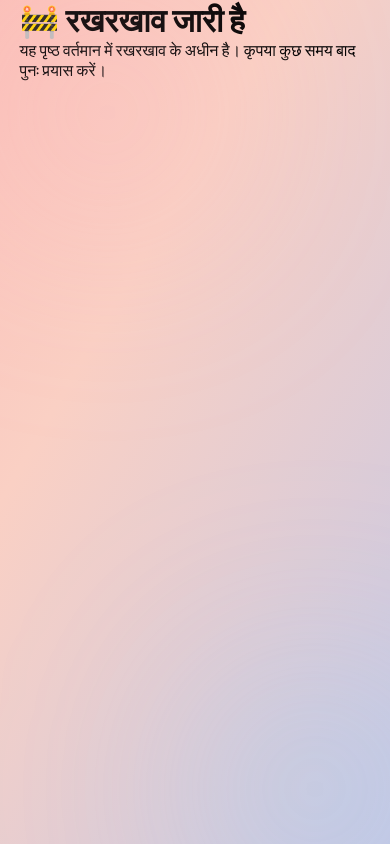
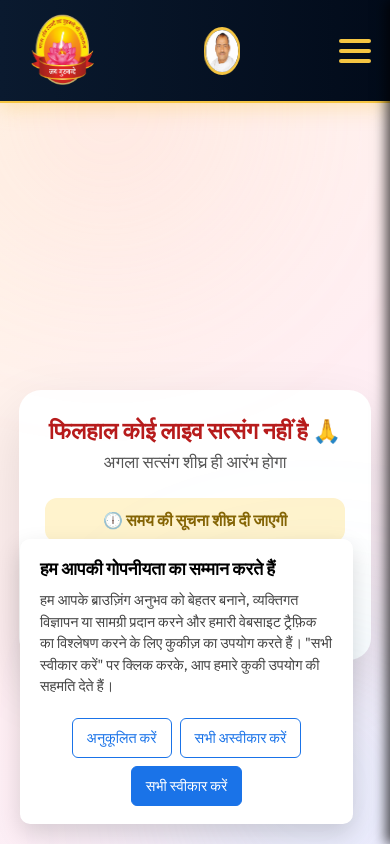
Before and after one commit to vikashsingh813/jaygurubandey, a React (Vite) app: page /live-now in a window 390 px wide. Built offline with nearby package versions, Linux system fonts and the light colour scheme.

Commit message:
Inital Commit

```diff
--- a/src/main.jsx
+++ b/src/main.jsx
@@ -37,6 +37,7 @@ import StayConnected from './pages/StayConnected.jsx'
 import AshramRules from './pages/Beforeyouvisit.jsx'
 import DivineMoments from './pages/DivineMoments.jsx'
 import QuickStart from './pages/QuickStart.jsx'
+import LiveNow from './pages/LiveNow.jsx'
 
 
 const router = createBrowserRouter([
@@ -77,6 +78,7 @@ const router = createBrowserRouter([
       { path: 'beforeyouvisit', element: <AshramRules /> },
       { path: 'divine', element: <DivineMoments /> },
       { path: 'quickstart', element: <QuickStart /> },
+      { path: 'live-now', element: <LiveNow /> },
     ],
   },
   { path: '*', element: <NotFound /> },
--- /dev/null
+++ b/src/pages/LiveNow.css
@@ -0,0 +1,198 @@
+/* ===============================
+   LIVE NOW PAGE (SCOPED)
+================================ */
+
+/* ===== Page Background ===== */
+.live-page {
+  min-height: 100vh;
+  display: flex;
+  align-items: center;
+  justify-content: center;
+  background: linear-gradient(135deg, #fff5e6, #ffeef3, #f6f0ff);
+  font-family: "Poppins", system-ui, sans-serif;
+  padding: 2rem;
+}
+
+/* ===== Card ===== */
+.live-page .live-card {
+  width: 100%;
+  max-width: 820px;
+  background: #ffffff;
+  border-radius: 22px;
+  padding: 2.5rem;
+  box-shadow: 0 25px 60px rgba(0, 0, 0, 0.12);
+  text-align: center;
+  animation: fadeUp 0.6s ease;
+}
+
+/* ===== Live Indicator ===== */
+.live-page .live-indicator {
+  display: inline-flex;
+  align-items: center;
+  gap: 10px;
+  background: linear-gradient(135deg, #b71c1c, #e53935);
+  color: #fff;
+  padding: 8px 18px;
+  border-radius: 999px;
+  font-weight: 600;
+  margin-bottom: 1.2rem;
+}
+
+.live-page .live-indicator .dot {
+  width: 10px;
+  height: 10px;
+  background: red;
+  border-radius: 50%;
+  animation: pulse 1.4s infinite;
+}
+
+/* ===== Text ===== */
+.live-page .live-card h1 {
+  color: #b71c1c;
+  font-size: 2rem;
+  margin-bottom: 0.4rem;
+}
+
+.live-page .live-card p {
+  color: #555;
+  margin-bottom: 1.6rem;
+  font-size: 1.05rem;
+}
+
+/* ===== Video ===== */
+.live-page .video-box {
+  width: 100%;
+  aspect-ratio: 16 / 9;
+  background: #000;
+  border-radius: 16px;
+  overflow: hidden;
+  margin-bottom: 1.8rem;
+}
+
+.live-page .video-box iframe {
+  width: 100%;
+  height: 100%;
+  border: none;
+}
+
+/* ===== Buttons ===== */
+.live-page .join-btn,
+.live-page .schedule-btn {
+  padding: 14px 32px;
+  border-radius: 50px;
+  font-size: 1rem;
+  font-weight: 600;
+  border: none;
+  cursor: pointer;
+  transition: all 0.3s ease;
+}
+
+.live-page .join-btn {
+  background: linear-gradient(135deg, #b71c1c, #ff5252);
+  color: #fff;
+  box-shadow: 0 12px 30px rgba(183, 28, 28, 0.35);
+}
+
+.live-page .join-btn:hover {
+  transform: translateY(-2px);
+}
+
+
+/* ===== Next Info ===== */
+.live-page .next-info {
+  background: #fff3cd;
+  padding: 12px 18px;
+  border-radius: 12px;
+  margin-bottom: 1.5rem;
+  font-weight: 600;
+  color: #856404;
+}
+
+/* ===== Google Meet Card ===== */
+.live-page .meet-box {
+  background: linear-gradient(135deg, #e3f2fd, #f3e5f5);
+  border-radius: 16px;
+  padding: 2.2rem;
+  margin-bottom: 1.8rem;
+  text-align: center;
+  box-shadow: inset 0 0 0 1px rgba(26, 115, 232, 0.15);
+}
+
+.live-page .meet-box p {
+  color: #555;
+  font-size: 1rem;
+  margin-bottom: 0.6rem;
+}
+
+.live-page .meet-box h2 {
+  color: #1a73e8;
+  font-size: 1.6rem;
+  margin-bottom: 1.4rem;
+  font-weight: 700;
+}
+
+/* ===== Animations ===== */
+@keyframes pulse {
+  0% { box-shadow: 0 0 0 0 rgba(255, 0, 0, 0.6); }
+  70% { box-shadow: 0 0 0 10px rgba(255, 0, 0, 0); }
+  100% { box-shadow: 0 0 0 0 rgba(255, 0, 0, 0); }
+}
+
+@keyframes fadeUp {
+  from { opacity: 0; transform: translateY(20px); }
+  to { opacity: 1; transform: translateY(0); }
+}
+
+/* ===============================
+   RESPONSIVE BREAKPOINTS
+================================ */
+
+/* 📱 Mobile */
+@media (max-width: 767px) {
+  .live-page {
+    padding: 1.2rem;
+  }
+
+  .live-page .live-card {
+    padding: 1.6rem;
+  }
+
+  .live-page .live-card h1 {
+    font-size: 1.45rem;
+  }
+
+  .live-page .join-btn,
+  .live-page .schedule-btn {
+    width: 100%;
+  }
+}
+
+/* 📲 Tablet */
+@media (min-width: 768px) and (max-width: 1023px) {
+  .live-page .live-card {
+    max-width: 700px;
+    padding: 2.2rem;
+  }
+
+  .live-page .live-card h1 {
+    font-size: 1.8rem;
+  }
+}
+
+/* 💻 Laptop & Desktop */
+@media (min-width: 1024px) {
+  .live-page .live-card {
+    max-width: 820px;
+  }
+}
+/* ===== Check Back Message ===== */
+.live-page .check-back-message {
+  margin-top: 1.2rem;
+  padding: 14px 18px;
+  background: #f8f9fa;
+  border-radius: 14px;
+  font-size: 1rem;
+  font-weight: 500;
+  color: #444;
+  text-align: center;
+}
--- /dev/null
+++ b/src/pages/LiveNow.jsx
@@ -0,0 +1,75 @@
+import React from "react";
+import "./LiveNow.css";
+
+const LiveNow = () => {
+    // 🔧 आगे चलकर बैकएंड / एडमिन पैनल से जोड़ा जाएगा
+    const isLive = false;
+
+    // 🔁 लाइव प्लेटफॉर्म चुनें
+    const livePlatform = "meet"; // "youtube" | "meet"
+
+    // 🔗 लाइव लिंक
+    const youtubeLiveUrl =
+        "https://www.youtube.com/embed/live_stream?channel=CHANNEL_ID";
+
+    const googleMeetLink = "https://meet.google.com/abc-defg-hij";
+
+    return (
+        <div className="live-page">
+            <div className="live-card">
+                {isLive ? (
+                    <>
+                        {/* 🔴 लाइव संकेत */}
+                        <div className="live-indicator">
+                            <span className="dot"></span>
+                            <span className="text">लाइव चल रहा है</span>
+                        </div>
+
+                        <h1>गुरुजी के साथ लाइव सत्संग</h1>
+                        <p>इस समय चल रहे दिव्य सत्संग से जुड़ें</p>
+
+                        {/* 🎥 लाइव कंटेंट */}
+                        {livePlatform === "youtube" ? (
+                            <div className="video-box">
+                                <iframe
+                                    src={youtubeLiveUrl}
+                                    title="लाइव सत्संग"
+                                    allowFullScreen
+                                ></iframe>
+                            </div>
+                        ) : (
+                            <div className="meet-box">
+                                <p>लाइव सत्संग हो रहा है</p>
+                                <h2>Google Meet पर</h2>
+
+                                <a
+                                    href={googleMeetLink}
+                                    target="_blank"
+                                    rel="noopener noreferrer"
+                                    className="join-btn"
+                                >
+                                    लाइव सत्संग से जुड़ें
+                                </a>
+                            </div>
+                        )}
+                    </>
+                ) : (
+                    <>
+                        <h1>फिलहाल कोई लाइव सत्संग नहीं है 🙏</h1>
+                        <p>अगला सत्संग शीघ्र ही आरंभ होगा</p>
+
+                        <div className="next-info">
+                            <span>🕕 समय की सूचना शीघ्र दी जाएगी</span>
+                        </div>
+
+                        <div className="check-back-message">
+                            🙏 कृपया अगले लाइव सत्संग के लिए बाद में पुनः देखें
+                        </div>
+                    </>
+                )}
+            </div>
+        </div>
+    );
+};
+
+export default LiveNow;
```
